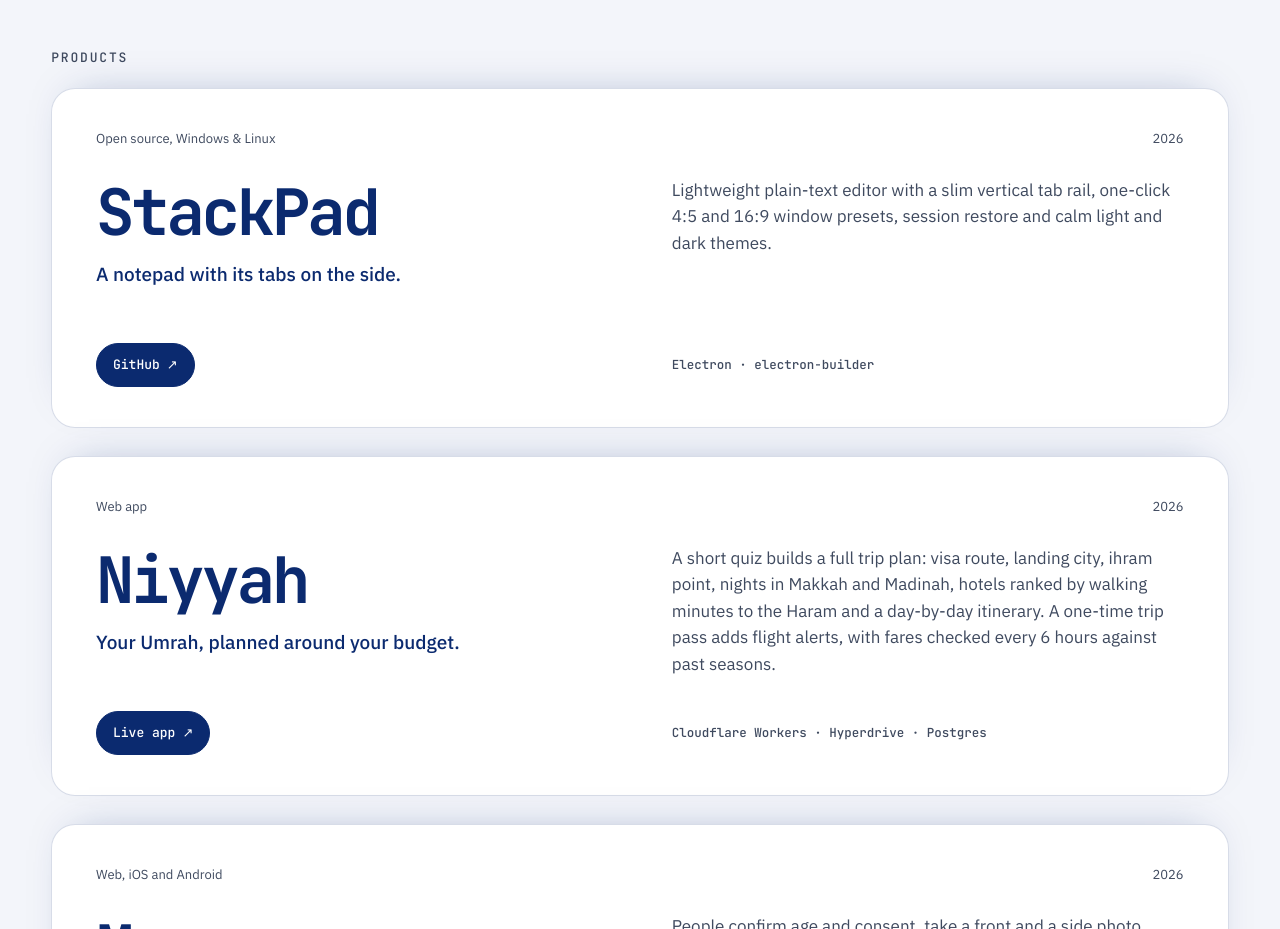
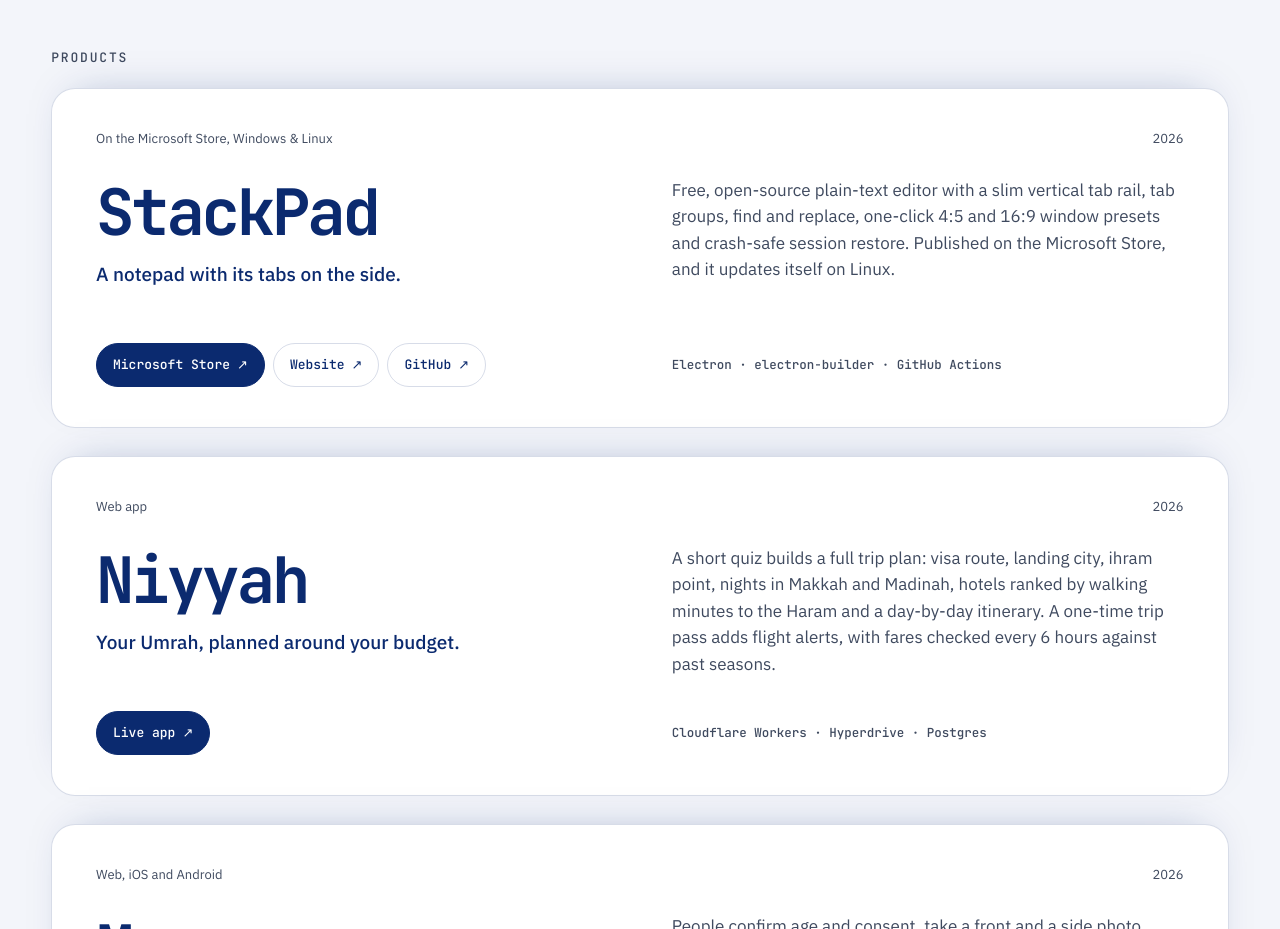
Before and after one commit to arafatanam/arafatanam.github.io, a plain HTML site: page index.html in a window 1280 px wide. Shown: the part 1340-2269 px from the top of the page. Drawn offline with nearby package versions, Linux system fonts and the light colour scheme.

Commit message:
Add Microsoft Store and website links to StackPad card
Co-Authored-By: Claude Opus 5.5 <noreply@anthropic.com>

```diff
--- a/index.html
+++ b/index.html
@@ -966,11 +966,15 @@
         transform: translate(3px, -3px);
       }
       .go::after,
-      .prod .lnk::after {
+      .prod .lnk.p::after {
         content: "";
         position: absolute;
         inset: 0;
         border-radius: inherit;
+      }
+      .prod .lnk:not(.p) {
+        position: relative;
+        z-index: 1;
       }
       .row:has(.go:focus-visible),
       .prod:has(.lnk:focus-visible) {
@@ -1311,19 +1315,33 @@
           <div class="products">
             <article class="prod">
               <div class="prod-top">
-                <span>Open source, Windows & Linux</span><span>2026</span>
+                <span>On the Microsoft Store, Windows & Linux</span
+                ><span>2026</span>
               </div>
               <h4>StackPad</h4>
               <p class="tagline">A notepad with its tabs on the side.</p>
               <p class="d">
-                Lightweight plain-text editor with a slim vertical tab rail,
-                one-click 4:5 and 16:9 window presets, session restore and calm
-                light and dark themes.
+                Free, open-source plain-text editor with a slim vertical tab
+                rail, tab groups, find and replace, one-click 4:5 and 16:9
+                window presets and crash-safe session restore. Published on the
+                Microsoft Store, and it updates itself on Linux.
               </p>
-              <p class="stack">Electron · electron-builder</p>
+              <p class="stack">Electron · electron-builder · GitHub Actions</p>
               <div class="btns">
                 <a
                   class="lnk p"
+                  href="https://apps.microsoft.com/detail/9NBDRFL8LM3D"
+                  target="_blank"
+                  rel="noopener"
+                  >Microsoft Store <span aria-hidden="true">&#8599;</span></a
+                ><a
+                  class="lnk"
+                  href="https://getstackpad.vercel.app/"
+                  target="_blank"
+                  rel="noopener"
+                  >Website <span aria-hidden="true">&#8599;</span></a
+                ><a
+                  class="lnk"
                   href="https://github.com/arafatanam/StackPad"
                   target="_blank"
                   rel="noopener"
```
